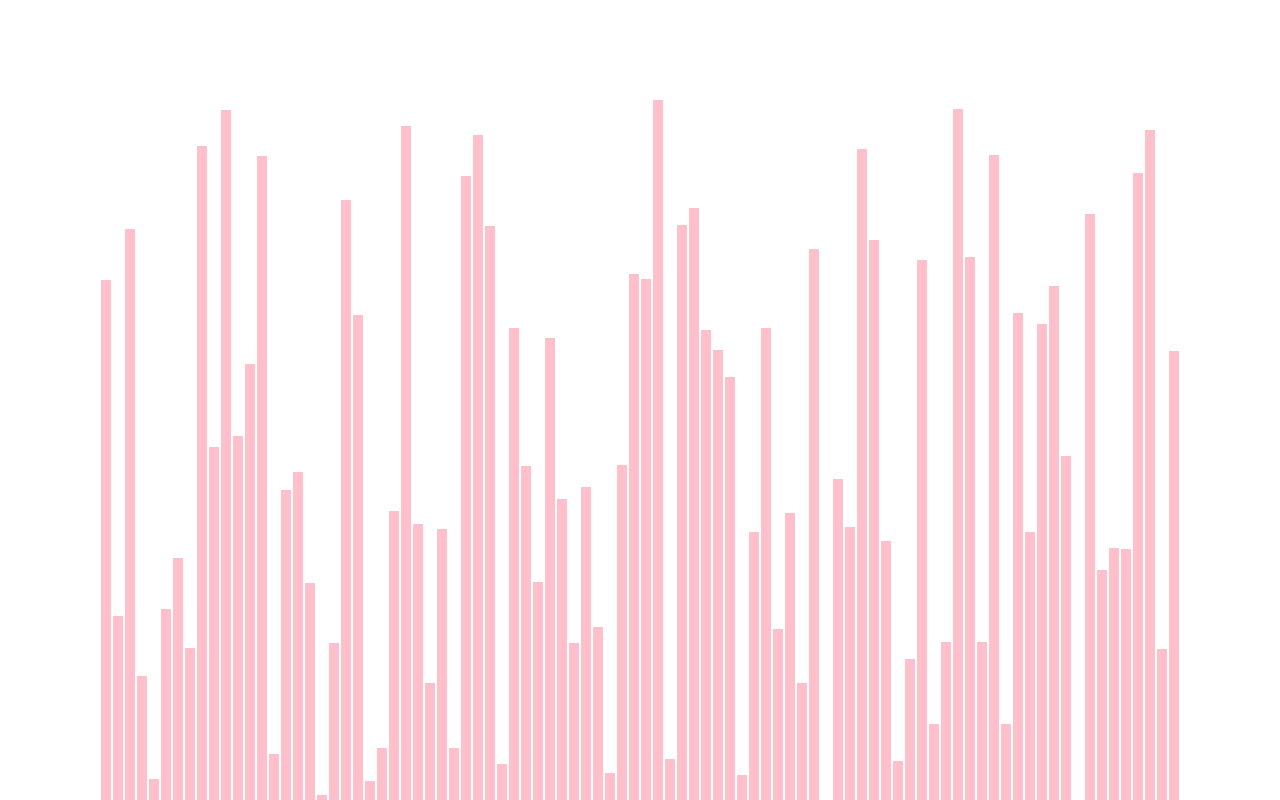
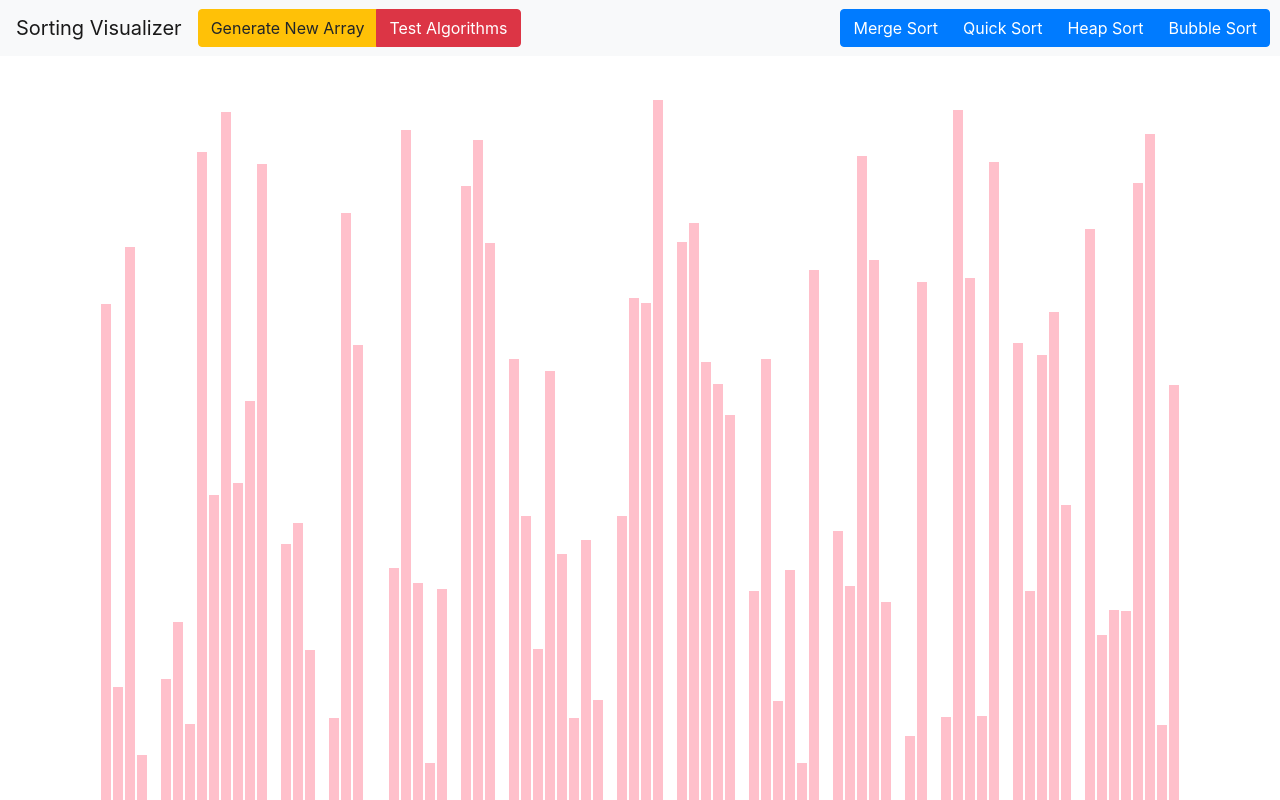
Before and after one commit to Rahul-Chauhan21/SortingVisualizer, a React (Create React App) app: page / in a window 1280 px wide. Built offline with nearby package versions, Linux system fonts and the light colour scheme.

Commit message:
Bubble Sort Visualization Complete

```diff
--- a/src/SortingVisualizer/SortingVisualizer.jsx
+++ b/src/SortingVisualizer/SortingVisualizer.jsx
@@ -1,9 +1,10 @@
 import React from "react";
-import { mergeSort } from "../sortingAlgorithms/testScript.js";
+import * as sortingAlgorithms from "../sortingAlgorithms/testScript.js";
+import { getBubbleSortAnimations } from "../sortingAlgorithms/bubbleSort";
 import { getMergeSortAnimations } from "../sortingAlgorithms/mergeSort";
 import "./SortingVisualizer.css";
-
-const ANIMATION_SPEED_MS = 10;
+import "bootstrap/dist/css/bootstrap.min.css";
+const ANIMATION_SPEED_MS = 1;
 
 // This is the main color of the array bars.
 const PRIMARY_COLOR = "pink";
@@ -26,17 +27,46 @@ export default class SortingVisualizer extends React.Component {
 
   resetArray() {
     const array = [];
-    for (let i = 0; i < 430; i++) {
-      array.push(randomIntFromInterval(5, 730));
+    for (let i = 0; i < 135; i++) {
+      array.push(randomIntFromInterval(5, 830));
     }
 
     this.setState({ array });
   }
-
+  bubbleSort() {
+    const animations = getBubbleSortAnimations(this.state.array);
+    console.log(animations);
+    const arrayBars = document.getElementsByClassName("array-bar");
+    for (let i = 0; i < animations.length; i++) {
+      const isColorChange = i % 4 !== 3 && i % 4 !== 2;
+      if (isColorChange) {
+        const [barOneIdx, barTwoIdx] = animations[i];
+        const barOneStyle = arrayBars[barOneIdx].style;
+        const barTwoStyle = arrayBars[barTwoIdx].style;
+        const color = i % 4 == 0 ? SECONDARY_COLOR : PRIMARY_COLOR;
+        setTimeout(() => {
+          barOneStyle.backgroundColor = color;
+          barTwoStyle.backgroundColor = color;
+        }, i * ANIMATION_SPEED_MS);
+      } else {
+        setTimeout(() => {
+          if (i % 4 == 3) {
+            const [barOneIdx, newHeight] = animations[i];
+            const barOneStyle = arrayBars[barOneIdx].style;
+            barOneStyle.height = `${newHeight}px`;
+          } else {
+            const [barTwoIdx, newHeight] = animations[i];
+            const barTwoStyle = arrayBars[barTwoIdx].style;
+            barTwoStyle.height = `${newHeight}px`;
+          }
+        }, i * ANIMATION_SPEED_MS);
+      }
+    }
+  }
   mergeSort() {
     const animations = getMergeSortAnimations(this.state.array);
+    const arrayBars = document.getElementsByClassName("array-bar");
     for (let i = 0; i < animations.length; i++) {
-      const arrayBars = document.getElementsByClassName("array-bar");
       const isColorChange = i % 3 !== 2;
       if (isColorChange) {
         const [barOneIdx, barTwoIdx] = animations[i];
@@ -65,14 +95,83 @@ export default class SortingVisualizer extends React.Component {
         array.push(randomIntFromInterval(-1000, 1000));
       }
       const javaScriptSortedArray = array.slice().sort((a, b) => a - b);
-      const sortedArray = mergeSort(array);
-      console.log(arraysAreEqual(javaScriptSortedArray, sortedArray));
+      const sortedArray = sortingAlgorithms.mergeSort(array);
+      console.log(
+        "Is Merge Sort working ? " +
+          arraysAreEqual(javaScriptSortedArray, sortedArray)
+      );
     }
   }
 
   render() {
     const { array } = this.state;
     return (
+      <div>
+        <nav className="navbar navbar-expand-lg navbar-light bg-light">
+          <a className="navbar-brand" href="index.html">
+            Sorting Visualizer
+          </a>
+          <div className="navbar-nav">
+            <div className="btn-group" role="group">
+              <button
+                type="button"
+                className="btn btn-warning"
+                onClick={() => this.resetArray()}
+              >
+                Generate New Array
+              </button>
+              <button
+                type="button"
+                className="btn btn-danger"
+                onClick={() => this.testSortingAlgorithm()}
+              >
+                Test Algorithms
+              </button>
+            </div>
+            <div
+              className="btn-group"
+              role="group"
+              style={{ right: "10px", position: "absolute" }}
+            >
+              <button
+                type="button"
+                className="btn btn-primary"
+                onClick={() => {
+                  this.mergeSort();
+                }}
+              >
+                Merge Sort
+              </button>
+              <button
+                type="button"
+                className="btn btn-primary"
+                onClick={() => {
+                  this.quickSort();
+                }}
+              >
+                Quick Sort
+              </button>
+              <button
+                type="button"
+                className="btn btn-primary"
+                onClick={() => {
+                  this.heapSort();
+                }}
+              >
+                Heap Sort
+              </button>
+              <button
+                type="button"
+                className="btn btn-primary"
+                onClick={() => {
+                  this.bubbleSort();
+                }}
+              >
+                Bubble Sort
+              </button>
+            </div>
+          </div>
+        </nav>
         <div className="array-container">
           {array.map((value, idx) => (
             <div
@@ -84,12 +183,7 @@ export default class SortingVisualizer extends React.Component {
               }}
             ></div>
           ))}
-        <button onClick={() => this.resetArray()}>Generate Array</button>
-        <button onClick={() => this.mergeSort()}>Merge Sort</button>
-        <button onClick={() => this.quickSort()}>Quick Sort</button>
-        <button onClick={() => this.heapSort()}>Heap Sort</button>
-        <button onClick={() => this.bubbleSort()}>Bubble Sort</button>
-        <button onClick={() => this.testSortingAlgorithm()}>Test Algo</button>
+        </div>
       </div>
     );
   }
```
Lines whose indentation alone changed are shown as unchanged.
